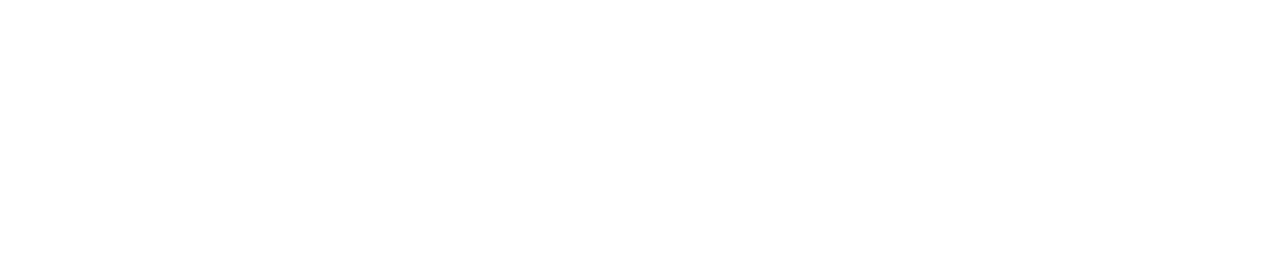
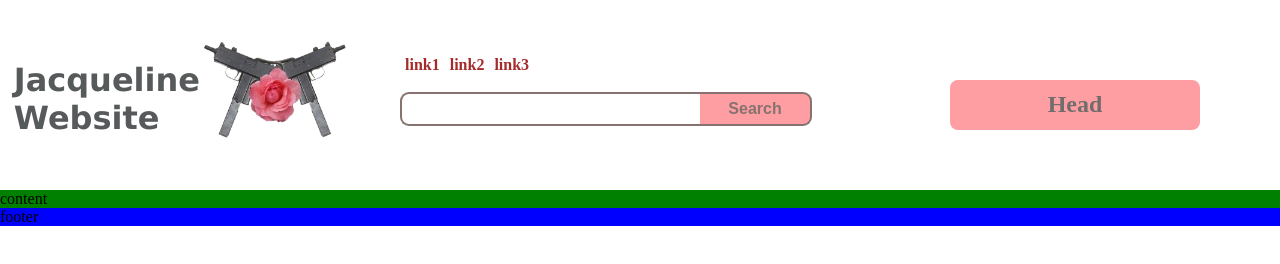
Before and after one commit to JacquelineSlmn/website, a plain HTML site: page index.html in a window 1280 px wide. Drawn offline with Linux system fonts and the light colour scheme.

Commit message:
added heading for index

```diff
--- a/index.html
+++ b/index.html
@@ -2,6 +2,61 @@
   <head>
     <title>Test</title>
     <meta charset="utf-8">
+    <link rel="stylesheet" type="text/css" href="style.css">
   </head>
-  <body></body>
+  <body>
+  	<div class="header">
+  		<div class="header-top">
+
+  		<div class="logo">
+  		<img src="img/logo.png" width="150">
+  		<h1>Jacqueline<br/>Website</h1>
+  		</div>
+
+  		<div class="header-helps">
+  		<ul>
+  		<li><a href="#">link1</a></li>
+  		<li><a href="#">link2</a></li>
+  		<li><a href="#">link3</a></li>
+  		</ul>
+  		 <div class="search-text">
+  		 <input type="text">
+  		 <a href="#" class="search-button">
+  		 	Search
+  		 </a>
+  		 </div>
+  		 </div>
+  		 <div class="button-box">
+  		 	<a href="#" class="head-button">
+  		 	Head
+  		 	</a>
+  		 </div>
+
+  		</div>
+  		<div class="menu">
+
+  		</div>
+  		<div class="header-picture">
+
+  		</div>
+
+  	</div>
+
+
+
+
+
+
+
+
+
+
+  	<div class="content">
+  		content
+  	</div>
+  	<div class="footer">
+  		footer
+  	</div>
+
+  </body>
 </html>
--- /dev/null
+++ b/style.css
@@ -0,0 +1,112 @@
+html, body {
+	margin: 0;
+	padding: 0;
+}
+.header {
+	width:100%;
+}
+.header-top {
+	height: 190px;
+}
+.logo {
+	width: 350px;
+	height: 110px;
+	padding: 40px 0px;
+	float: left;
+}
+.logo h1 {
+	float: right;
+	color: #565A5B;
+	font-family: Verdana;
+}
+
+.logo img {
+	float: right;
+}
+.header-helps {
+	width: 500px;
+	height: 110px;
+	float: left;
+	margin: 40px 50px;
+}
+
+.header-helps ul {
+	list-style-type: none;
+	width: 100%;
+	height: 20px;
+	padding: 0px 5px;
+}
+.header-helps ul li{
+	float: left;
+	margin-right: 10px;
+	font-size: 16px;
+	font-weight: bold;
+
+}
+
+
+
+.header-helps ul li a {
+	text-decoration: none;
+	color: brown;
+
+}
+.search-text {
+
+}
+
+.search-text input {
+	border: 2px #86736f solid;
+	border-bottom-left-radius: 9px;
+	border-top-left-radius: 9px;
+	border-right: none;
+	width: 300px;
+	height: 25px;
+	padding: 15px;
+	float: left;
+}
+.search-button {
+	border-bottom-right-radius: 9px;
+	border-top-right-radius: 9px;
+	border: 2px #86736f solid;
+	font-weight: bold;
+	border-left: none;
+	font-family: Arial;
+	background-color: #FF9EA2;
+	height: 20px;
+	width: 100px;
+	text-align: center;
+	padding: 5px;
+	text-decoration: none;
+	color: #86736F;
+	display: block;
+	float: left;
+	line-height: 19px;
+}
+
+.search-button:hover {
+	background-color: #ABECFF;
+}
+.head-button {
+	display: block;
+	height: 50px;
+	width: 250px;
+	text-decoration: none;
+	color: #716D6C;
+	font-weight: bold;
+	font-size: 24px;
+	text-align: center;
+	line-height: 48px;
+	background-color: #FF9EA2;
+	border-radius: 8px;
+}
+.button-box {
+	float: left;
+	padding-top: 80px;
+}
+.content {
+	background-color: green;
+}
+.footer {
+	background-color: blue;
+}
```
Also changed, not shown: img/logo.png (added).
